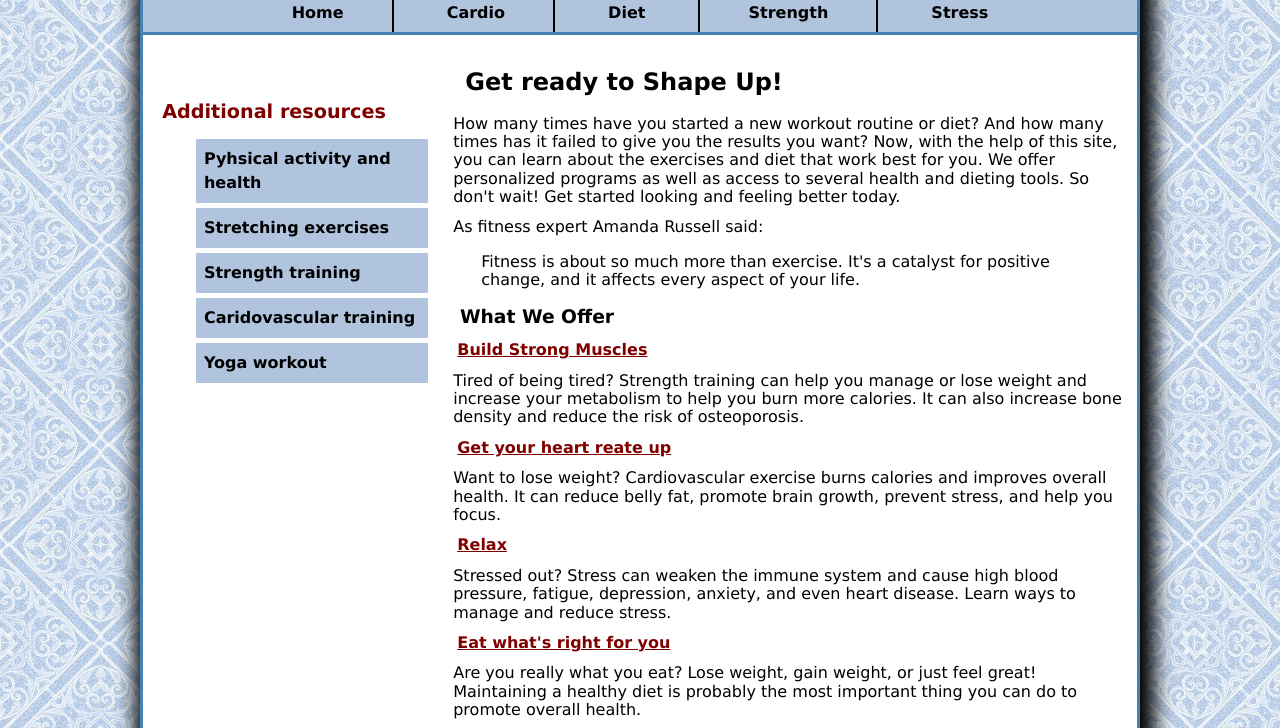
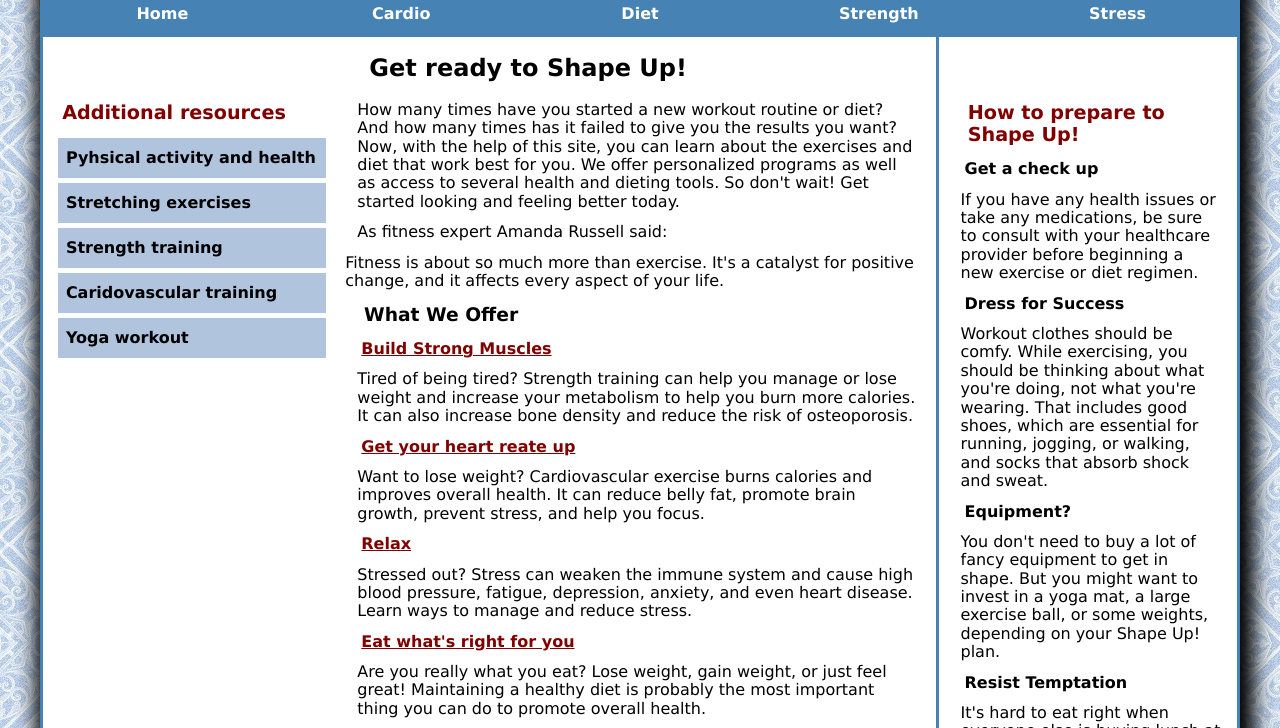
Before and after one commit to juliaduggan/ShapeUp, a plain HTML site: page index.html in a window 1280 px wide. Shown: the part 154-882 px from the top of the page. Drawn offline with Linux system fonts and the light colour scheme.

Commit message:
Add files via upload

```diff
--- a/index.html
+++ b/index.html
@@ -21,7 +21,7 @@
         <h3>Find the <span class="shadow">best</span> fit for you</h3>
     </header>
 
-    <nav id="nav_menu">
+    <nav id = "nav_menu">
         <ul>
             <li><a href="index.html">Home</a></li>
             <li><a href="cardio/index.html">Cardio</a></li>
@@ -46,6 +46,19 @@
     </nav>
 
     <main>
+        <aside>
+            <nav id = "nav_list">
+            <h3>Additional resources</h3>
+            <ul>
+            <li><a href="https://www.cdc.gov/physicalactivity/basics/pa-health/index.htm" target="_blank">Pyhsical activity and health</a></li>
+            <li><a href="https://www.webmd.com/fitness-exercise/ss/slideshow-stretches-to-get-loose" target="_blank"> Stretching exercises</a></li>
+            <li><a href="https://www.mayoclinic.org/healthy-lifestyle/fitness/in-depth/strength-training/art-20046670" target="_blank">Strength training</a></li>
+            <li><a href="https://www.realbuzz.com/articles-interests/fitness/article/what-is-cardiovascular-training/" target="_blank">Caridovascular training</a></li>
+            <li><a href="https://www.self.com/gallery/power-yoga-workout">Yoga workout</a></li>
+            </ul>
+            </nav>
+        </aside>
+
         <section>
             <h2>Get ready to Shape Up!</h2>
             <p>How many times have you started a new workout routine or diet? And how many times has it failed to give you the results you want? Now, with the help of this site, you can learn about the exercises and diet that work best for you. We offer personalized programs as well as access to several health and dieting tools. So don't wait! Get started looking and feeling better today.</p>
@@ -69,17 +82,16 @@
             <p>Are you really what you eat? Lose weight, gain weight, or just feel great! Maintaining a healthy diet is probably the most important thing you can do to promote overall health.</p>
         </section>
 
-        <aside>
-            <nav id="nav_list">
-            <h3>Additional resources</h3>
-            <ul>
-            <li><a href="https://www.cdc.gov/physicalactivity/basics/pa-health/index.htm" target="_blank">Pyhsical activity and health</a></li>
-            <li><a href="https://www.webmd.com/fitness-exercise/ss/slideshow-stretches-to-get-loose" target="_blank"> Stretching exercises</a></li>
-            <li><a href="https://www.mayoclinic.org/healthy-lifestyle/fitness/in-depth/strength-training/art-20046670" target="_blank">Strength training</a></li>
-            <li><a href="https://www.realbuzz.com/articles-interests/fitness/article/what-is-cardiovascular-training/" target="_blank">Caridovascular training</a></li>
-            <li><a href="https://www.self.com/gallery/power-yoga-workout">Yoga workout</a></li>
-            </ul>
-            </nav>
+        <aside id="rightcol">
+            <h3>How to prepare to Shape Up!</h3>
+            <h4>Get a check up</h4>
+            <p>If you have any health issues or take any medications, be sure to consult with your healthcare provider before beginning a new exercise or diet regimen.</p>
+            <h4>Dress for Success</h4>
+            <p>Workout clothes should be comfy. While exercising, you should be thinking about what you're doing, not what you're wearing. That includes good shoes, which are essential for running, jogging, or walking, and socks that absorb shock and sweat.</p>
+            <h4>Equipment?</h4>
+            <p>You don't need to buy a lot of fancy equipment to get in shape. But you might want to invest in a yoga mat, a large exercise ball, or some weights, depending on your Shape Up! plan.</p>
+            <h4>Resist Temptation</h4>
+            <p>It's hard to eat right when everyone else is buying lunch at a fast food restaurant. Invest in some good food containers and bring your healthy lunch and snacks. Your body and your wallet will thank you.</p>
         </aside>
     </main>
 
--- a/styles/main.css
+++ b/styles/main.css
@@ -1,5 +1,7 @@
 * {
     box-sizing: border-box;
+    margin: 0;
+    padding: 0;
 }
 
 .clearfix::after {
@@ -20,7 +22,7 @@ html {
 body {
     font-family: Verdana, Geneva, Tahoma, sans-serif;
     font-size: 100%;
-    max-width: 1000px;
+    max-width: 1200px;
     width: 100%;
     border: 3px solid steelblue;
     margin: 0 auto;
@@ -32,6 +34,7 @@ body {
 header {
     border-bottom: 3px solid steelblue;
     background-image: linear-gradient(white, lightsteelblue);
+    border-radius: 25px 25px 0 0;
 }
 
 header h2 {
@@ -61,7 +64,7 @@ header img {
 
 Navigation Menu
 
-==========================================*/
+
 #nav_menu {
     margin: 0;
 }
@@ -84,10 +87,6 @@ Navigation Menu
     border-right: none;
 }
 
-#nav_menu ul ul {
-    display: none;
-}
-
 #nav_menu ul li a {
     font-weight: bold;
     text-decoration: none;
@@ -97,6 +96,63 @@ Navigation Menu
 #nav_menu ul li a:hover {
     color:red;
 }
+==========================================*/
+
+/* ========================================
+
+        nav_menu using block and float
+
+==========================================*/
+#nav_menu {
+    border-bottom: 3px solid steelblue;
+}
+
+#nav_menu ul {
+    list-style-type: none;
+    position: relative;
+}
+
+#nav_menu ul li {
+    float: left;
+    width: 20%;
+}
+
+#nav_menu ul li a {
+    text-align: center;
+    display: block;
+    padding: .7em 0;
+    background-color: steelblue;
+    font-weight: bold;
+    text-decoration: none;
+    color: white;
+}
+
+#nav_menu ul ul {
+    display: none;
+    position: absolute;
+    top: 100%;
+    width: 100%;
+}
+
+#nav_menu ul ul li {
+    float: none;
+}
+
+#nav_menu ul li:hover > ul {
+    display: block;
+}
+
+#nav_menu > ul::after {
+    content: "";
+    clear: both;
+    display: block;
+}
+
+#nav_menu a:hover {
+    color: black;
+    background-color: lightsteelblue;
+}
+
 /* ========================================
 
 Navigation List
@@ -132,6 +188,7 @@ Navigation List
 
 main {
     clear: left;
+    padding-right: .25em;
 }
 
 /* Section Link Colors */
@@ -151,12 +208,21 @@ aside a:hover, aside a:focus {
 }
 
 section {
-    float: right;
-    width: 70%;
+    float: left;
+    width: 50%;
+    padding: 0 .3em;
 }
 
 aside {
-    width: 30%;
+    float: left;
+    width: 25%;
+}
+
+#rightcol {
+    float: right;
+    width: 25%;
+    border-left: 3px solid steelblue;
+    padding-left: 10px;
 }
 
 aside h3 {
```
